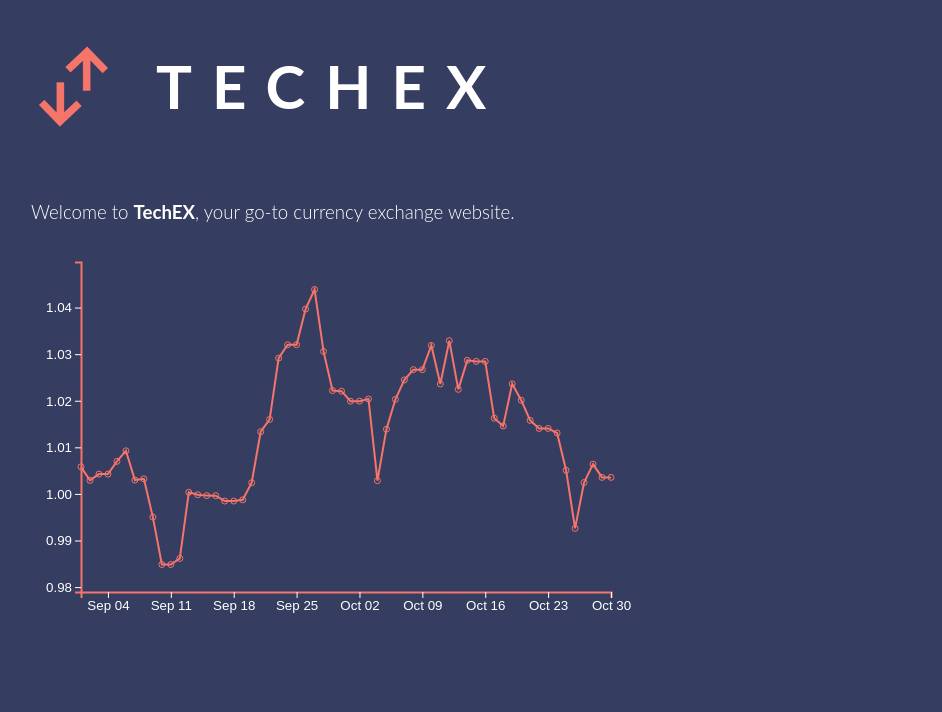
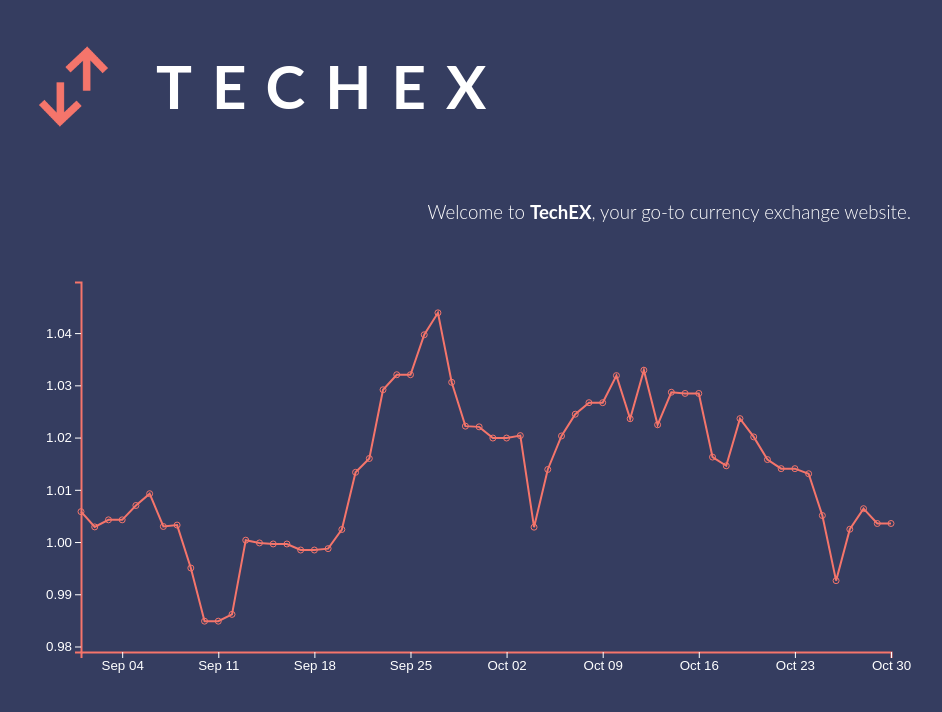
Before and after one commit to scottjanssen/TechEx, a React (Create React App) app in the folder react/: page / in a window 1280 px wide. Shown: the top 712 px of the page, without its empty margins (169-1111 px from the left). Built offline with nearby package versions, Linux system fonts and the light colour scheme.

Commit message:
added responsive sizing

```diff
--- a/react/src/MainPage.js
+++ b/react/src/MainPage.js
@@ -1,3 +1,5 @@
+import { useState, useEffect } from "react";
+
 import HistoricalChart from "./components/HistoricalChart"
 
 const MainPage = () => {
@@ -66,12 +68,41 @@ const MainPage = () => {
       ['2022-10-30','1.00355']
     ];
 
+  const [dimensions, setDimensions] = useState(getDimensions())
+
+  useEffect(() => {
+    function handleWindowResize() {
+      setDimensions(getDimensions());
+    }
+
+    window.addEventListener('resize', handleWindowResize);
+
+    return () => {
+      window.addEventListener('resize', handleWindowResize);
+    }
+  }, [])
+
+
   return (
-    <div className='container'>
-      <p>Welcome to <strong>TechEX</strong>, your go-to currency exchange website.</p>
-      <HistoricalChart base={ base } target={ target } allData={ data } />
-    </div>
+    <>
+      <div className='container'>
+        <p style={ { textAlign: 'right' } }>
+          Welcome to <strong>TechEX</strong>, your go-to currency exchange website.
+        </p>
+      </div>
+      <div className='container'>
+        <HistoricalChart base={ base } target={ target } allData={ data } dimensions={ dimensions } />
+      </div>
+    </>
   )
 }
 
 export default MainPage
+
+const getDimensions = () => {
+  const { innerWidth } = window;
+  return {
+    width: innerWidth - 200 - 200,
+    height: (innerWidth - 200 - 200) / 2
+  }
+}
--- a/react/src/components/HistoricalChart.js
+++ b/react/src/components/HistoricalChart.js
@@ -1,7 +1,9 @@
 import { useRef, useState, useEffect } from 'react'
 import * as d3 from 'd3'
 
-const HistoricalChart = ({ base, target, allData }) => {
+const HistoricalChart = ({ base, target, allData, dimensions }) => {
+  console.log(dimensions)
+
   const ref = useRef(null)
 
   const [range, setRange] = useState({
@@ -27,8 +29,8 @@ const HistoricalChart = ({ base, target, allData }) => {
 
   useEffect(() => {
     // MARGIN CONVENTION
-    const totalWidth = 600,
-      totalHeight = 400,
+    const totalWidth = dimensions.width,
+      totalHeight = dimensions.height,
       margin = {
         left: 50,
         top: 20,
@@ -90,7 +92,7 @@ const HistoricalChart = ({ base, target, allData }) => {
     plot.append('g')
       .call(yAxis)
 
-  }, [base, target, data])
+  }, [base, target, data, dimensions])
 
   return (
     <svg id='historical-chart' ref={ ref }></svg>
```
